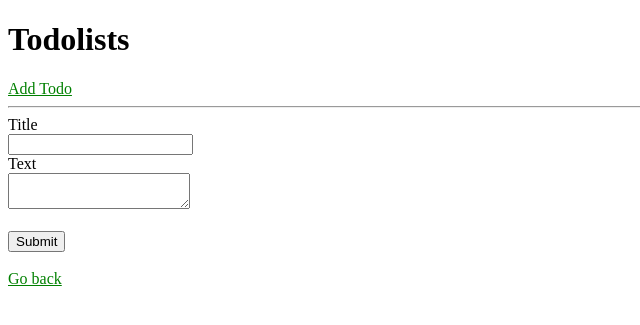
After one commit to Pattamite/SWE-5810500111-ToDo, a Django app: page /todos/add in a window 1280 px wide. The commit adds this page. Shown: the top 325 px of the page, without its empty margins (0-640 px from the left). Run offline with Django 3.2, Linux system fonts and the light colour scheme.

Commit message:
add "add todoList" page

```diff
--- /dev/null
+++ b/SWE_5810500111_ToDo/todos/static/css/style.css
@@ -0,0 +1,3 @@
+a {
+    color : green;
+}
--- /dev/null
+++ b/SWE_5810500111_ToDo/todos/templates/add.html
@@ -0,0 +1,14 @@
+{% include 'partials/header.html' %}
+<form action="{% url 'add' %}" method="post">
+    {% csrf_token %}
+    <label for="title">Title</label><br />
+    <input type="text" name="title" id="title" />
+    <br>
+    <label for="text">Text</label><br />
+    <textarea name="text" id="text"></textarea>
+    <br><br>
+    <input type="submit" value="Submit"/>
+</form>
+<br>
+<a href="/todos">Go back</a>
+{% include 'partials/footer.html' %}
--- /dev/null
+++ b/SWE_5810500111_ToDo/todos/templates/admin/base_site.html
@@ -0,0 +1,5 @@
+{%extends "admin/base.html"%}
+
+{% block branding %}
+<h1 id="site-name">TodoList Administration</h1>
+{% endblock %}
--- a/SWE_5810500111_ToDo/todos/templates/partials/header.html
+++ b/SWE_5810500111_ToDo/todos/templates/partials/header.html
@@ -2,10 +2,13 @@
 <html>
     <head>
         <meta charset="utf-8">
+        {% load static %}
+        <link rel="stylesheet" href= "{% static 'css/style.css' %}">
         <title>Todolists</title>
     </head>
     <body>
         <header>
             <h1>Todolists</h1>
+            <a href = '/todos/add'>Add Todo</a>
             <hr>
         </header>
--- a/SWE_5810500111_ToDo/todos/urls.py
+++ b/SWE_5810500111_ToDo/todos/urls.py
@@ -4,4 +4,5 @@ from . import views
 urlpatterns = [
     url(r'^$', views.index, name = 'index'),
     url(r'^details/(?P<id>\w{0,50})/$', views.details),
+    url(r'^add', views.add, name='add'),
 ]
--- a/SWE_5810500111_ToDo/todos/views.py
+++ b/SWE_5810500111_ToDo/todos/views.py
@@ -1,4 +1,4 @@
-from django.shortcuts import render
+from django.shortcuts import render, redirect
 from django.http import HttpResponse
 from .models import Todo
 
@@ -15,3 +15,15 @@ def details(request, id):
         'todo' : todo
     }
     return render(request, 'details.html', context)
+
+def add(request):
+    if(request.method == 'POST'):
+        title = request.POST['title']
+        text = request.POST['text']
+
+        todo = Todo(title = title, text = text)
+        todo.save()
+
+        return redirect('/todos')
+    else:
+        return render(request, 'add.html')
```
Also changed, not shown: SWE_5810500111_ToDo/db.sqlite3.
